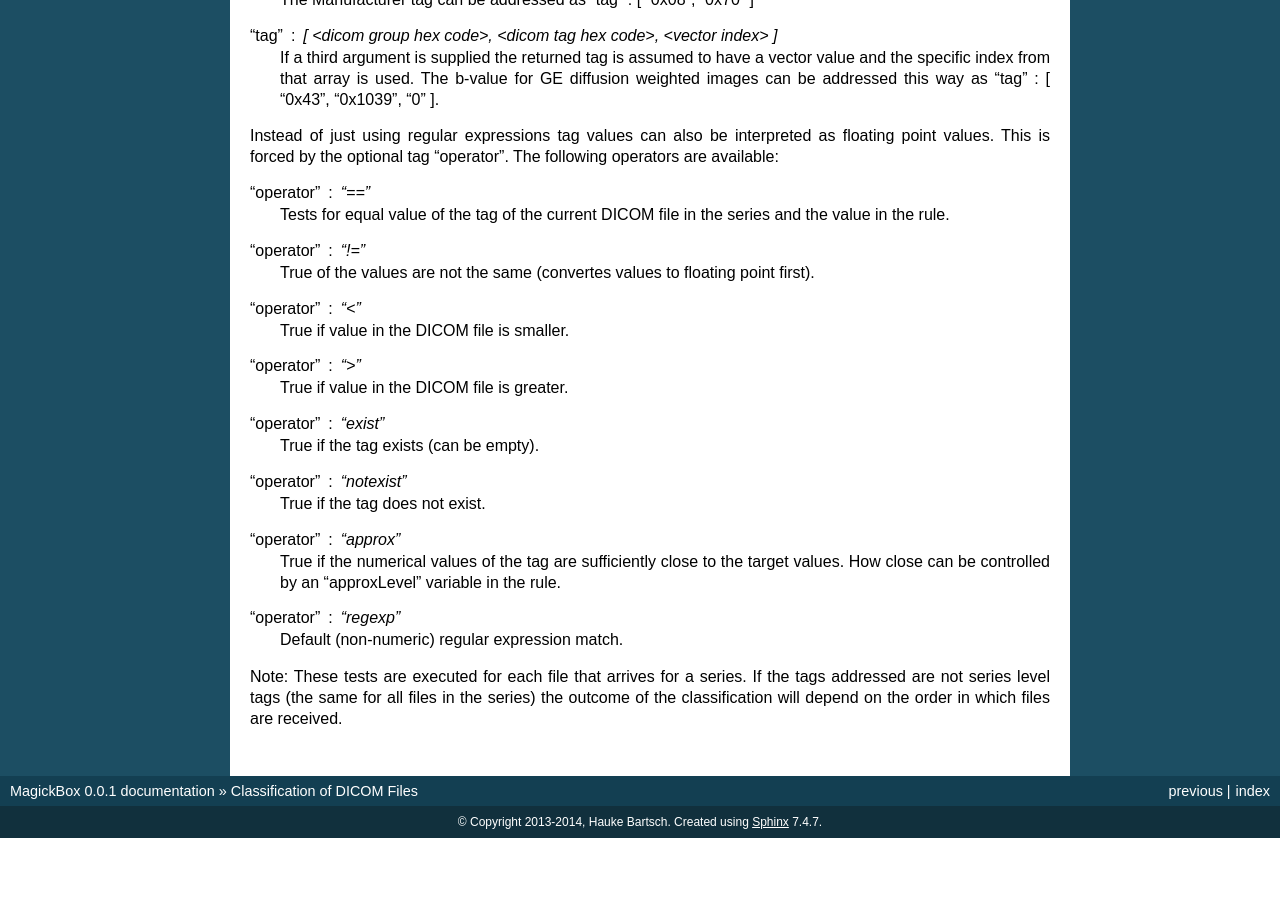
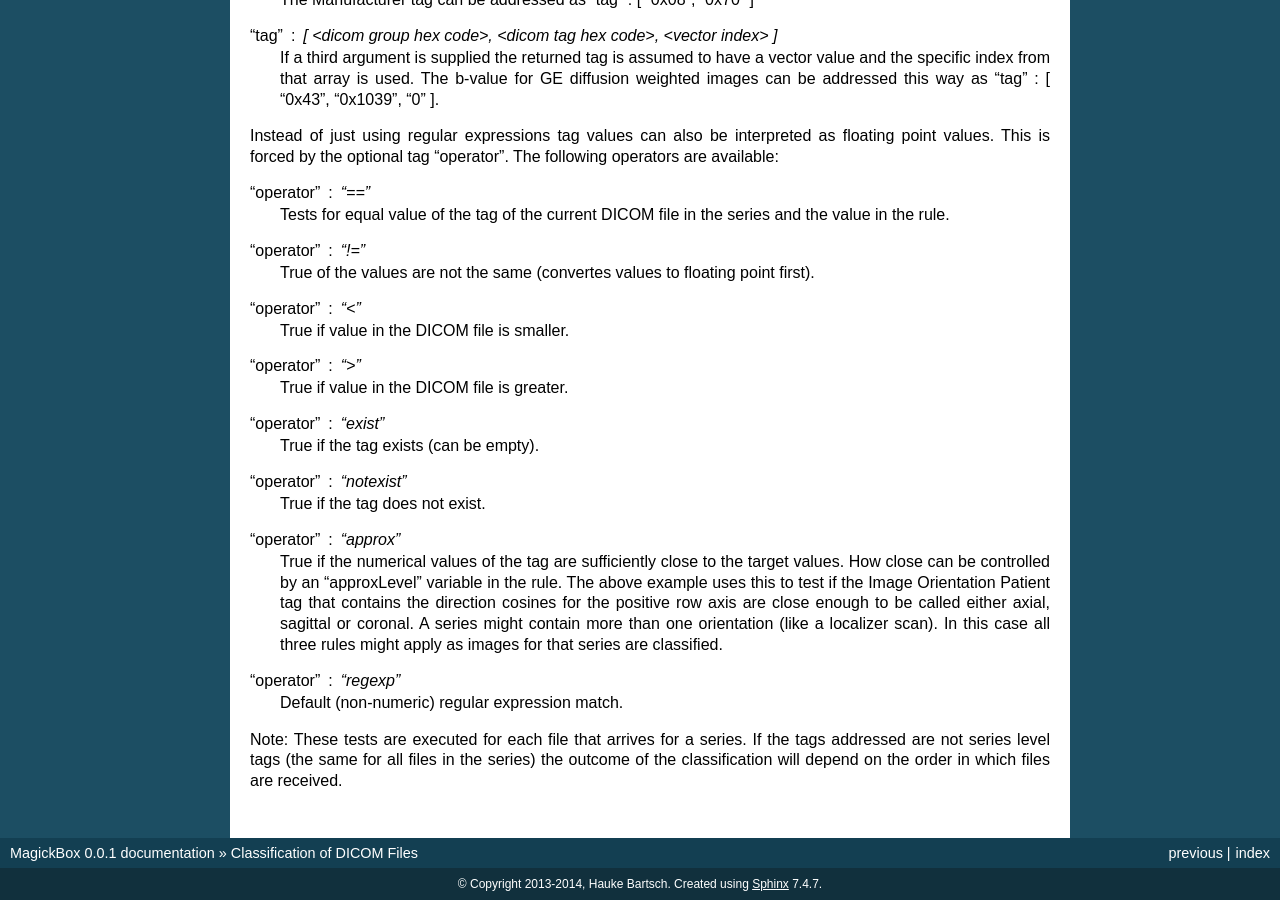
Before and after one commit to HaukeBartsch/MagickBox, a Sphinx documentation site: the page built from code/documentation/docs/source/Classification.rst, in a window 1280 px wide and 900 px high, scrolled down 2829 px. Built offline with Sphinx 7.4.7, drawn with Linux system fonts in a browser that asks for light colours; before the commit the page ends 3667 px from its top, so only the background shows below that.

Commit message:
add better documentation for the example given (approx)

```diff
--- a/code/documentation/docs/source/Classification.rst
+++ b/code/documentation/docs/source/Classification.rst
@@ -187,7 +187,7 @@ by the optional tag "operator". The following operators are available:
   True if the tag does not exist.
 
 "operator" : "approx"
-  True if the numerical values of the tag are sufficiently close to the target values. How close can be controlled by an "approxLevel" variable in the rule.
+  True if the numerical values of the tag are sufficiently close to the target values. How close can be controlled by an "approxLevel" variable in the rule. The above example uses this to test if the Image Orientation Patient tag that contains the direction cosines for the positive row axis are close enough to be called either axial, sagittal or coronal. A series might contain more than one orientation (like a localizer scan). In this case all three rules might apply as images for that series are classified.
 
 "operator" : "regexp"
   Default (non-numeric) regular expression match.
```
